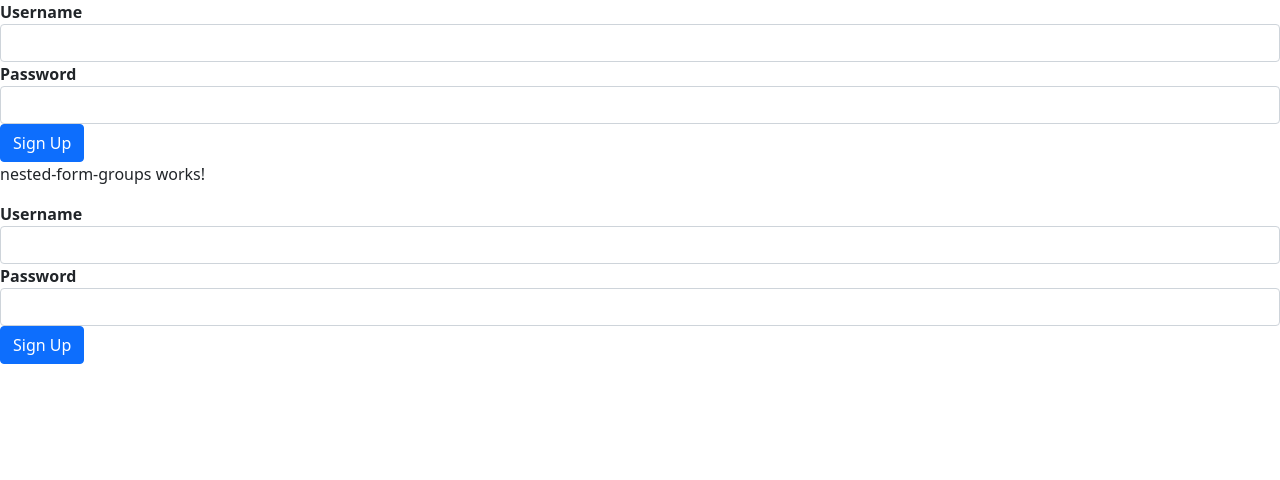
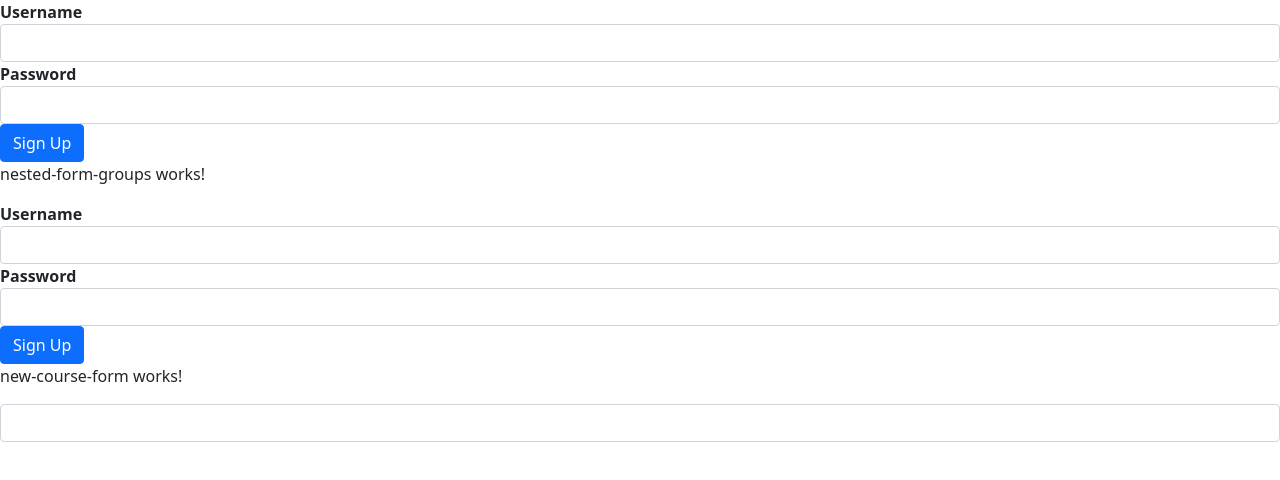
Before and after one commit to SagarPuneria/hello-world-angular-app, an Angular app: page / in a window 1280 px wide. Shown: the top 480 px of the page. Built offline with nearby package versions, Linux system fonts and the light colour scheme.

Commit message:
feat: FormArray

```diff
--- a/src/app/app.component.html
+++ b/src/app/app.component.html
@@ -1,3 +1,4 @@
 <!--The content below is only a placeholder and can be replaced.-->
 <signup-form></signup-form>
 <nested-form-groups></nested-form-groups>
+<new-course-form></new-course-form>
--- a/src/app/app.module.ts
+++ b/src/app/app.module.ts
@@ -6,12 +6,14 @@ import { AppComponent } from './app.component';
 import { SignupFormComponent } from './signup-form/signup-form.component';
 import { FormsModule, ReactiveFormsModule } from '@angular/forms';
 import { NestedFormGroupsComponent } from './nested-form-groups/nested-form-groups.component';
+import { NewCourseFormComponent } from './new-course-form/new-course-form.component';
 
 @NgModule({
   declarations: [
     AppComponent,
     SignupFormComponent,
-    NestedFormGroupsComponent
+    NestedFormGroupsComponent,
+    NewCourseFormComponent
   ],
   imports: [
     BrowserModule,
--- /dev/null
+++ b/src/app/new-course-form/new-course-form.component.html
@@ -0,0 +1,16 @@
+<p>new-course-form works!</p>
+
+<form>
+    <!-- input.form-control -->
+    <input type="text" class="form-control"
+    (keyup.enter)="addTopic(topic)" #topic>
+    <!-- ul.list-group>li.list-group-item -->
+    <ul class="list-group">
+        <li
+            *ngFor="let topic of topics.controls"
+            (click)="removeTopic(topic)"
+            class="list-group-item">
+            {{topic.value}}
+        </li>
+    </ul>
+</form>
--- /dev/null
+++ b/src/app/new-course-form/new-course-form.component.ts
@@ -0,0 +1,31 @@
+import { FormArray, FormGroup, FormControl } from '@angular/forms';
+import { Component, OnInit } from '@angular/core';
+
+@Component({
+  selector: 'new-course-form',
+  templateUrl: './new-course-form.component.html',
+  styleUrls: ['./new-course-form.component.css']
+})
+export class NewCourseFormComponent implements OnInit {
+  form = new FormGroup({
+    topics: new FormArray([])
+  });
+
+  addTopic(topic: HTMLInputElement) {
+    this.topics.push(new FormControl(topic.value));
+    topic.value = '';
+  }
+  get topics() {
+    return this.form.get('topics') as FormArray;
+  }
+  removeTopic(topic: FormControl) {
+    let index = this.topics.controls.indexOf(topic);
+    this.topics.removeAt(index);
+  }
+
+  constructor() { }
+
+  ngOnInit() {
+  }
+
+}
```
Also changed, not shown: src/app/new-course-form/new-course-form.component.css (added), 1 other file (tests, documents, lock files or other folders).
